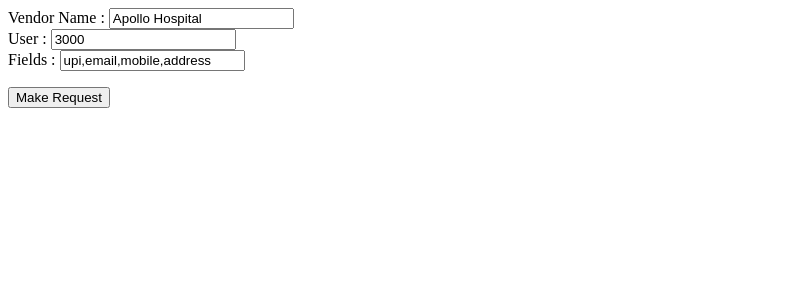
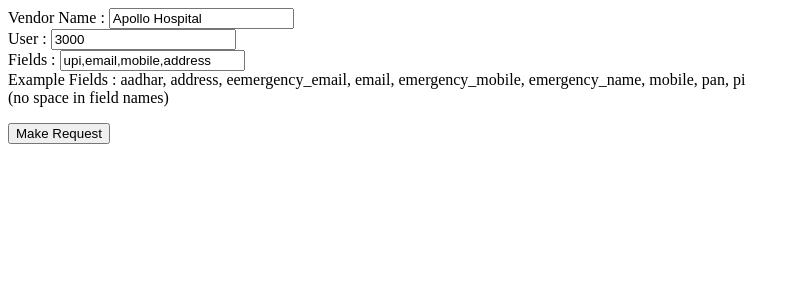
Before and after one commit to nie-easykey/hw-device, a Flask app: page / in a window 1280 px wide. Shown: the top 300 px of the page, without its empty margins (0-801 px from the left). Run offline with Flask 2, Linux system fonts and the light colour scheme.

Commit message:
fields info

```diff
--- a/templates/index.html
+++ b/templates/index.html
@@ -13,6 +13,8 @@
 
     User : <input type="text" id="userid"> <br>
     Fields : <input type="text" id="fields" value="upi,email,mobile,address"> <br>
+    Example Fields : aadhar, address, eemergency_email, email, emergency_mobile, emergency_name, mobile, pan, pi <br>
+    (no space in field names) <br>
 
     <ul hidden>
         <li>Name: <p id="r_name"></p> </li>
@@ -67,7 +69,7 @@
                         var html_out = "";
 
                         jQuery.each(data, function(i, val) {
-                            html_out += '<b>'+i+'</b> : + ' + val + '<br>';
+                            html_out += '<b>'+i+'</b> : ' + val + '<br>';
                         });
 
                         $("#output").html(html_out);
```
